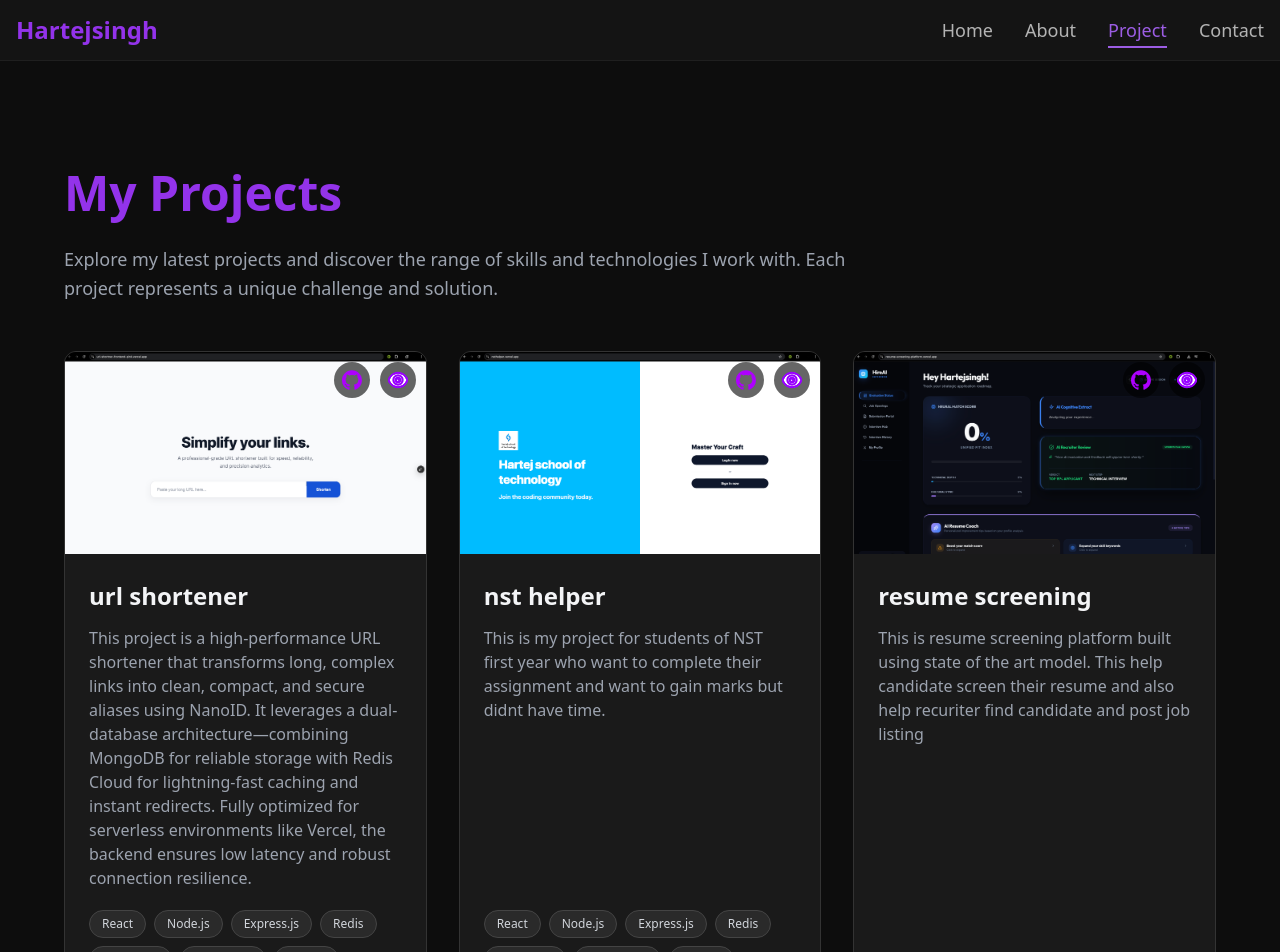
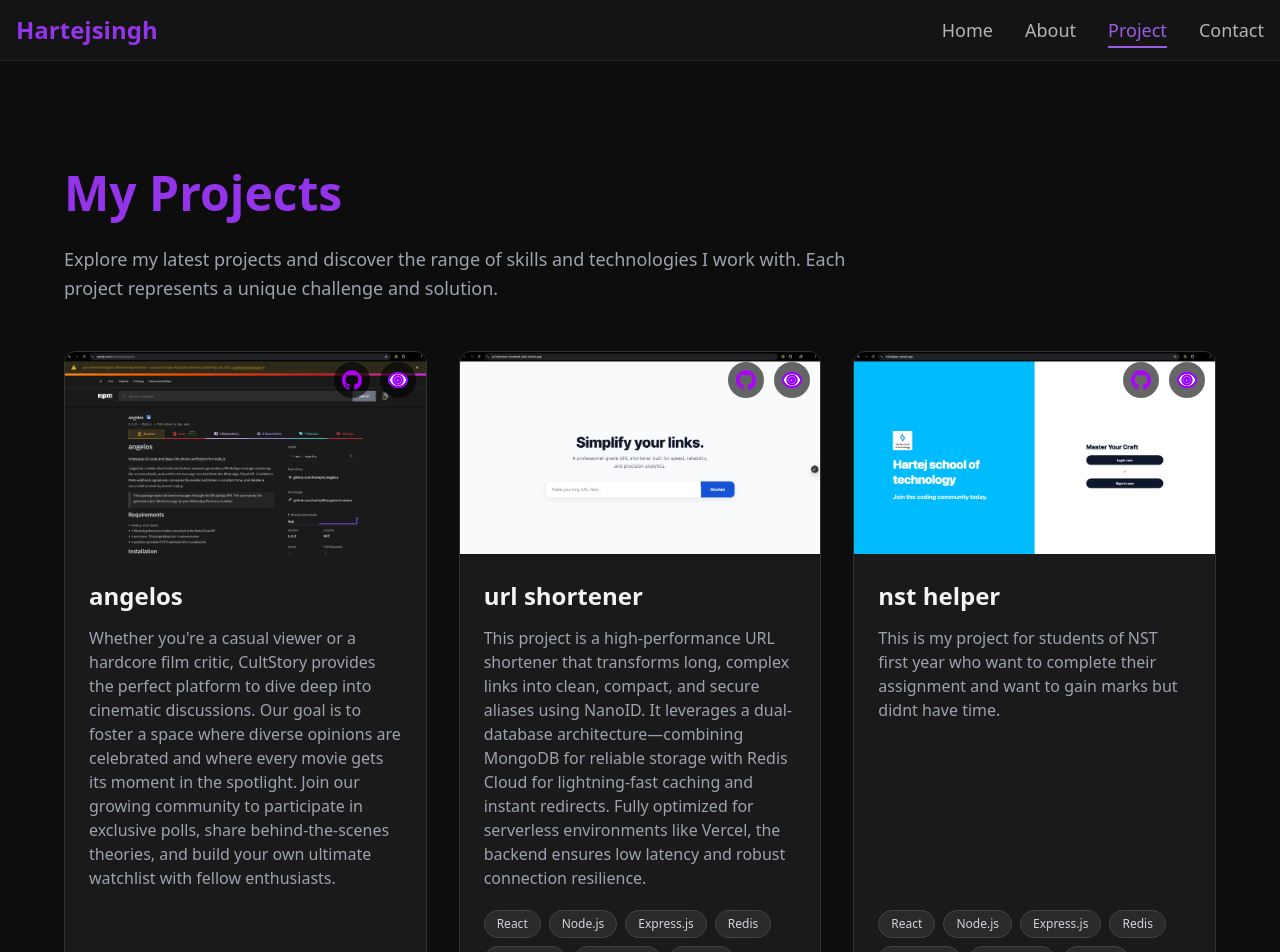
Before and after one commit to hartej46/Portfolio_v1, a React (Vite) app: page /project in a window 1280 px wide. Shown: the top 952 px of the page. Built offline with nearby package versions, Linux system fonts and the light colour scheme.

Commit message:
added new project

```diff
--- a/src/components/Projects/Project.jsx
+++ b/src/components/Projects/Project.jsx
@@ -11,10 +11,18 @@ import TechStack from "../ProjectCard/TechStack"
 import mealmaster from '../../ProjectScreenshot/mealmaster.png'
 import nsthelper from '../../ProjectScreenshot/nsthelper.png'
 import resume from '../../ProjectScreenshot/resume.png'
-
+import angelos from '../../ProjectScreenshot/angelos.png'
 
 export default function Project() {
     const ProjectList = [
+        {
+            image: angelos,
+            description: "Whether you're a casual viewer or a hardcore film critic, CultStory provides the perfect platform to dive deep into cinematic discussions. Our goal is to foster a space where diverse opinions are celebrated and where every movie gets its moment in the spotlight. Join our growing community to participate in exclusive polls, share behind-the-scenes theories, and build your own ultimate watchlist with fellow enthusiasts.",
+            teckstack: ["TS", "NPM"],
+            demolink: 'https://www.npmjs.com/package/angelos',
+            githublink: 'https://github.com/hartej46/angelos',
+            title: "angelos"
+        },
         {
             image: url_shorner,
             description: "This project is a high-performance URL shortener that transforms long, complex links into clean, compact, and secure aliases using NanoID. It leverages a dual-database architecture—combining MongoDB for reliable storage with Redis Cloud for lightning-fast caching and instant redirects. Fully optimized for serverless environments like Vercel, the backend ensures low latency and robust connection resilience.",
```
Also changed, not shown: src/ProjectScreenshot/angelos.png (added).
